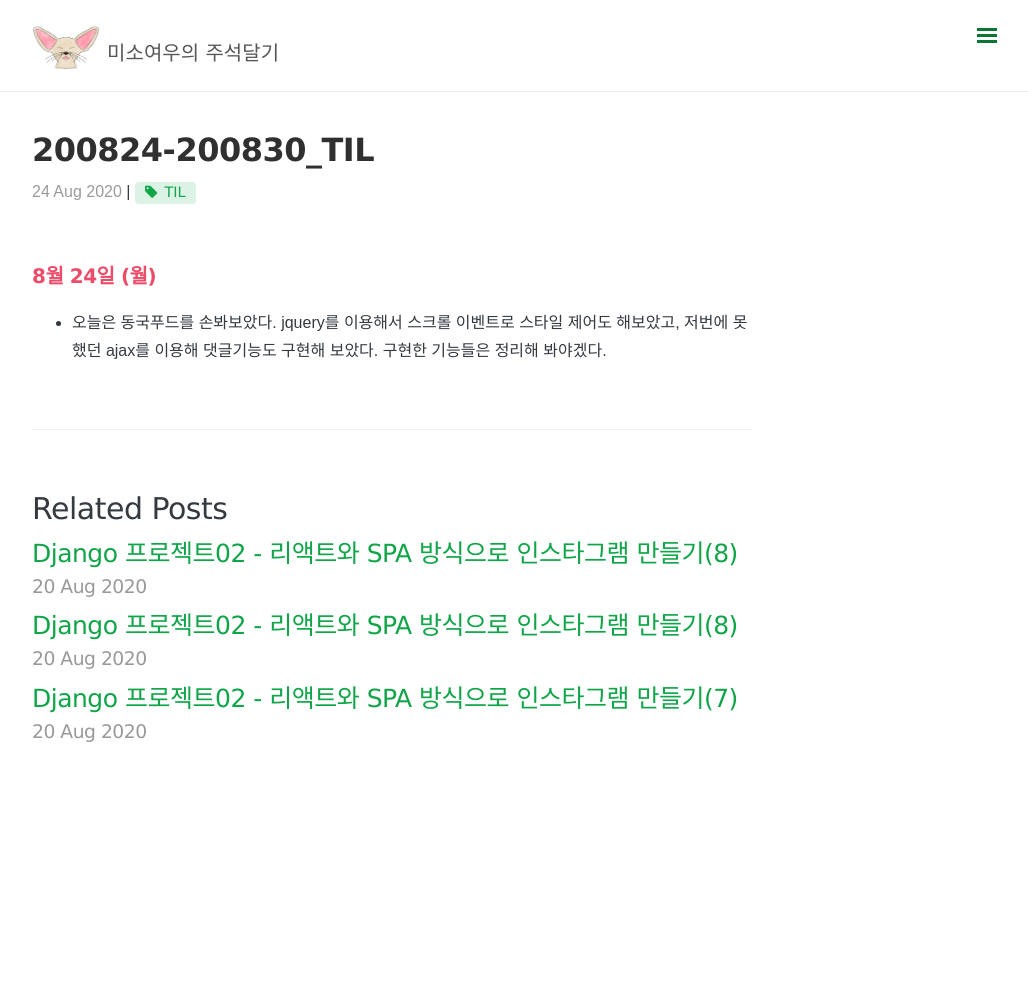
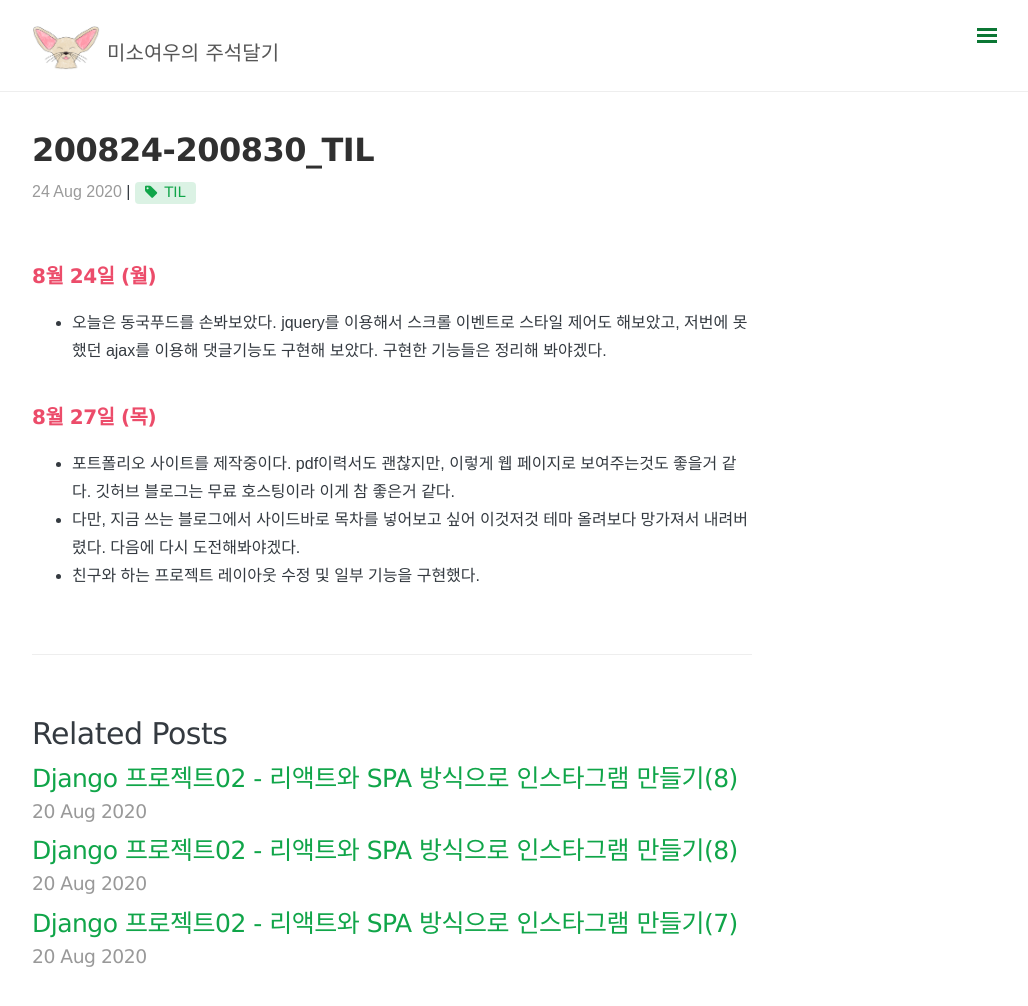
Before and after one commit to somefood/somefood.github.io, a Jekyll site: the page built from _posts/Today I Learned/2020-08-24-08-30-TIL.md, in a window 1280 px wide and 1030 px high. Shown: the top 1006 px of the window, without its empty margins (248-1276 px from the left). Built offline with Jekyll 4.4.1, drawn with Linux system fonts in a browser that asks for light colours; nearby versions of some CDN libraries; comment, search, counter and statistics services are not loaded.

Commit message:
수정: 내용 추가

```diff
--- a/_posts/Today I Learned/2020-08-24-08-30-TIL.md
+++ b/_posts/Today I Learned/2020-08-24-08-30-TIL.md
@@ -4,9 +4,14 @@ title: 200824-200830_TIL
 category: TIL
 tags: [TIL]
 comments: true
-toc: true
 ---
 
 
 ## 8월 24일 (월)
 - 오늘은 동국푸드를 손봐보았다. jquery를 이용해서 스크롤 이벤트로 스타일 제어도 해보았고, 저번에 못했던 ajax를 이용해 댓글기능도 구현해 보았다. 구현한 기능들은 정리해 봐야겠다.
+
+
+## 8월 27일 (목)
+- 포트폴리오 사이트를 제작중이다. pdf이력서도 괜찮지만, 이렇게 웹 페이지로 보여주는것도 좋을거 같다. 깃허브 블로그는 무료 호스팅이라 이게 참 좋은거 같다.
+- 다만, 지금 쓰는 블로그에서 사이드바로 목차를 넣어보고 싶어 이것저것 테마 올려보다 망가져서 내려버렸다. 다음에 다시 도전해봐야겠다.
+- 친구와 하는 프로젝트 레이아웃 수정 및 일부 기능을 구현했다.
```
